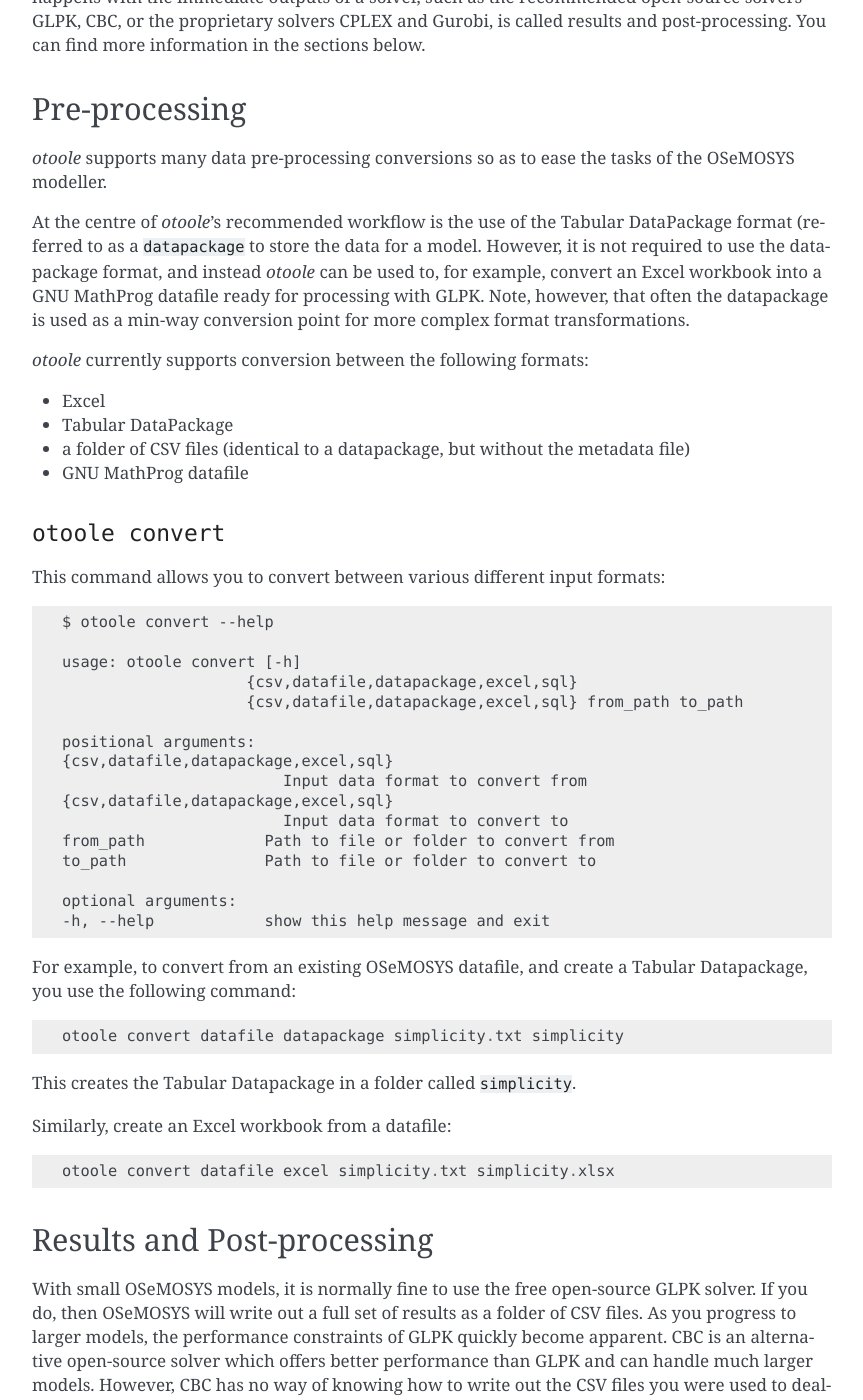
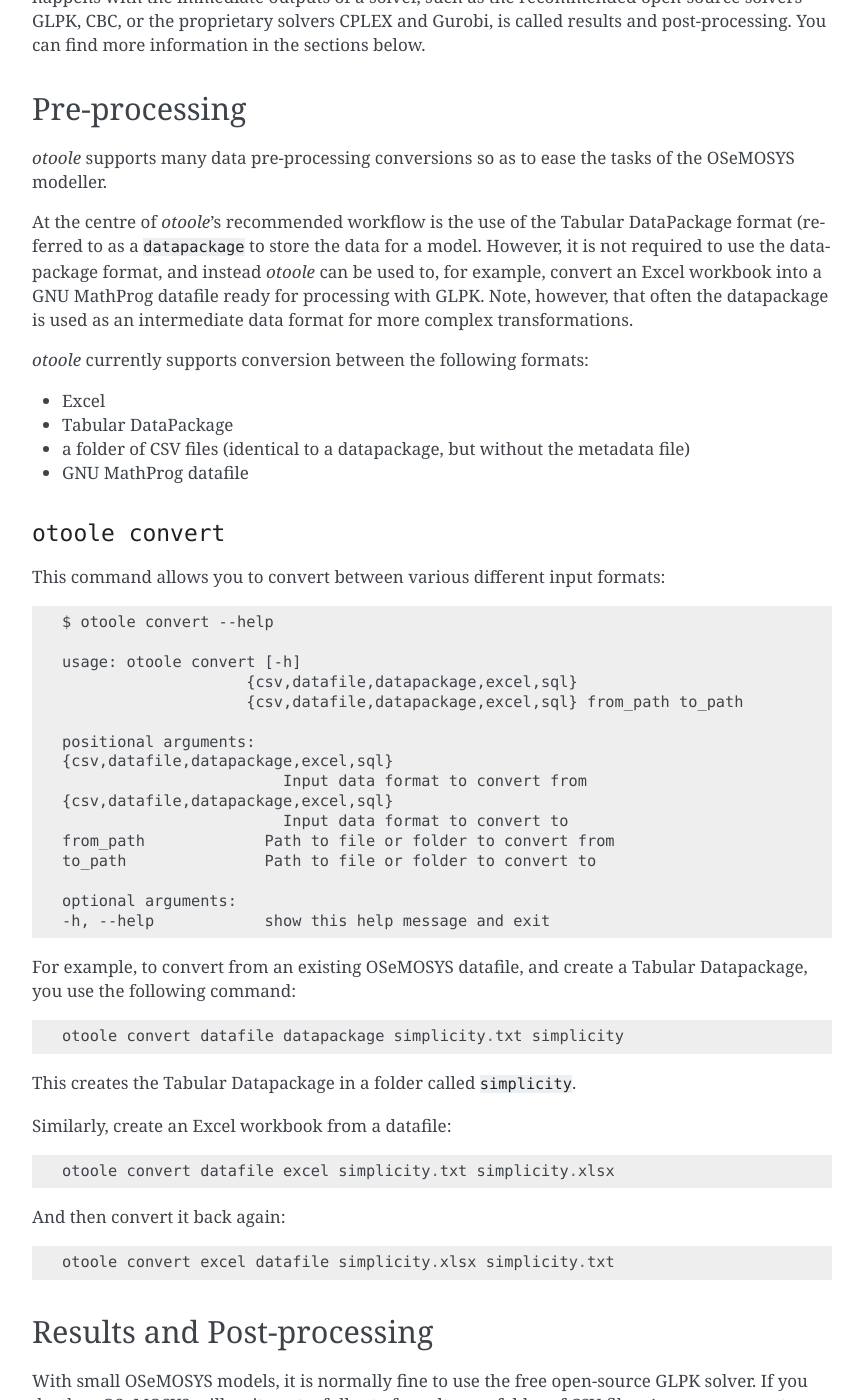
Before and after one commit to OSeMOSYS/otoole, a Sphinx documentation site: the page built from docs/functionality.rst, in a window 1280 px wide and 1400 px high, scrolled down 917 px. Shown: the whole window, without its empty margins (338-1201 px from the left). Built offline with Sphinx 7.4.7, drawn with Linux system fonts in a browser that asks for light colours; some of the changed text lies outside the part shown.

Commit message:
Added excel roundtrip example to docs

```diff
--- a/docs/functionality.rst
+++ b/docs/functionality.rst
@@ -34,8 +34,8 @@
 However, it is not required to use the datapackage format,
 and instead *otoole* can be used to, for example,
 convert an Excel workbook into a GNU MathProg datafile ready for processing with GLPK.
-Note, however, that often the datapackage is used as a min-way conversion point for more
-complex format transformations.
+Note, however, that often the datapackage is used as an intermediate data format for more
+complex transformations.
 
 *otoole* currently supports conversion between the following formats:
 
@@ -76,6 +76,10 @@
 Similarly, create an Excel workbook from a datafile::
 
     otoole convert datafile excel simplicity.txt simplicity.xlsx
+
+And then convert it back again::
+
+    otoole convert excel datafile simplicity.xlsx simplicity.txt
 
 Results and Post-processing
 ~~~~~~~~~~~~~~~~~~~~~~~~~~~
```
Also changed, not shown: other parts of docs/functionality.rst (+2 -2 lines).
